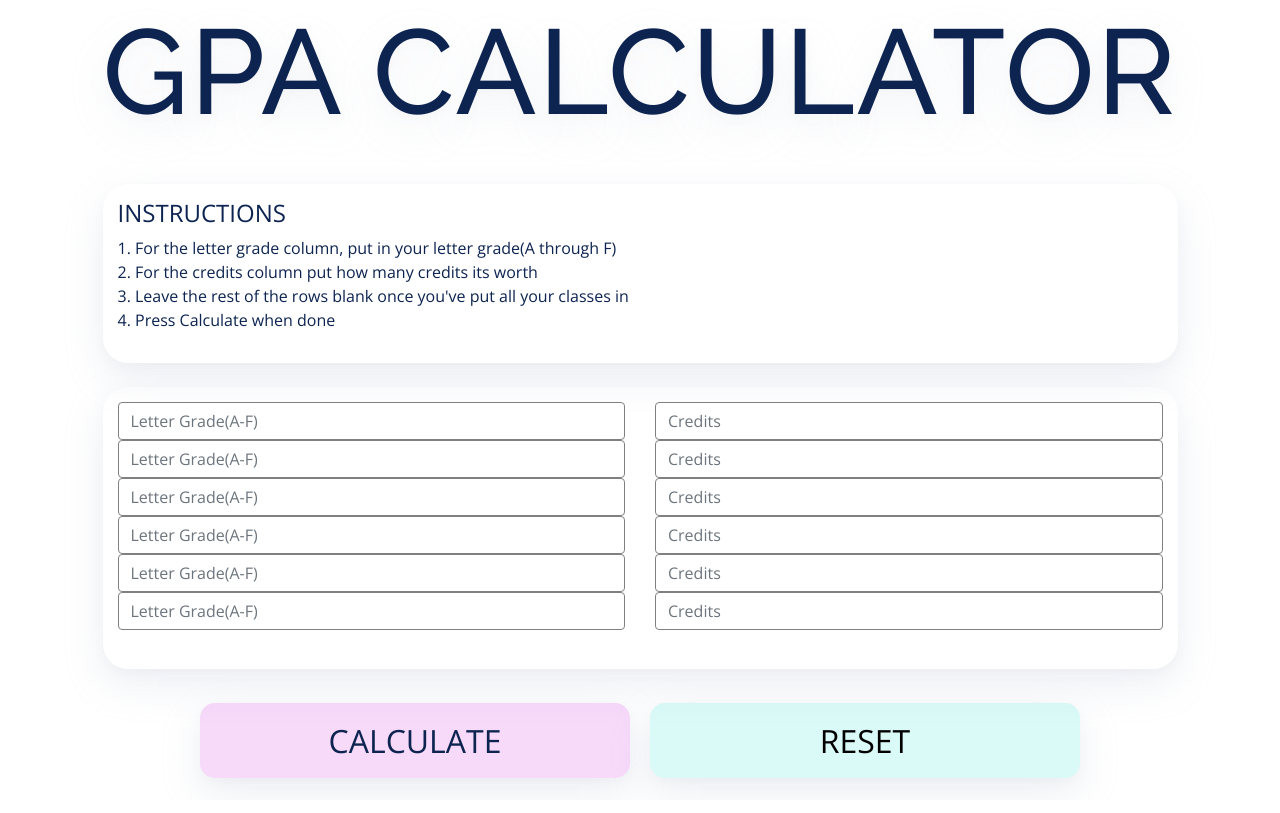
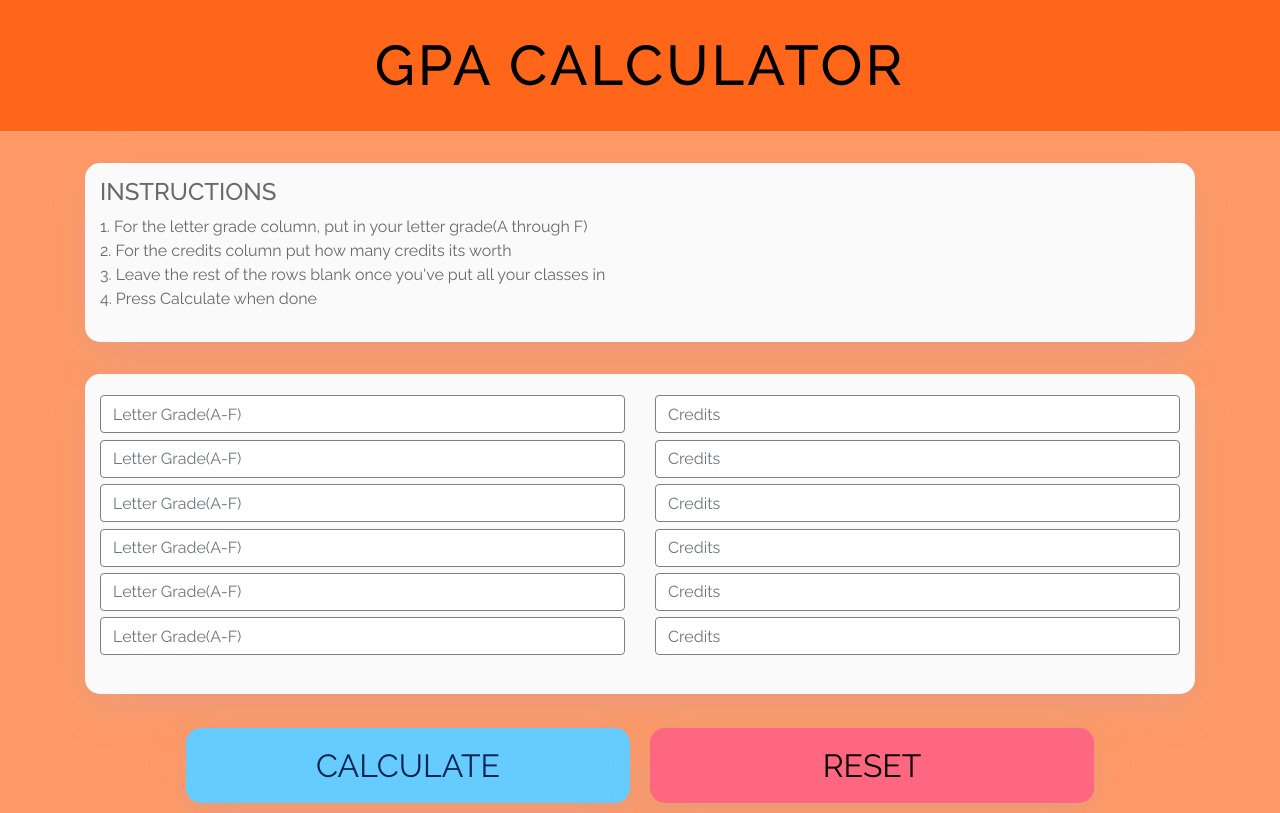
Before and after one commit to papaJCL/GPA-Calculator, a React (Create React App) app in the folder gpa/: page / in a window 1280 px wide. Built offline with nearby package versions, Linux system fonts and the light colour scheme.

Commit message:
Final UI color change

```diff
--- a/gpa/public/index.html
+++ b/gpa/public/index.html
@@ -12,6 +12,8 @@
     <link rel="stylesheet" href="https://maxcdn.bootstrapcdn.com/bootstrap/4.4.1/css/bootstrap.min.css"
     integrity="sha384-Vkoo8x4CGsO3+Hhxv8T/Q5PaXtkKtu6ug5TOeNV6gBiFeWPGFN9MuhOf23Q9Ifjh" crossorigin="anonymous" />
     <link rel="apple-touch-icon" href="%PUBLIC_URL%/logo192.png" />
+    <link rel="stylesheet" href="https://fonts.googleapis.com/css?family=Roboto:300,400,500,700&display=swap" />
+
     <link href="https://fonts.googleapis.com/css2?family=Open+Sans:ital@0;1&family=Raleway:wght@400;500;700&display=swap"
     rel="stylesheet">
     <!--
@@ -28,7 +30,7 @@
       work correctly both with client-side routing and a non-root public URL.
       Learn how to configure a non-root public URL by running `npm run build`.
     -->
-    <title>React App</title>
+    <title>GPA Calculator</title>
   </head>
   <body>
     <noscript>You need to enable JavaScript to run this app.</noscript>
--- a/gpa/src/App.css
+++ b/gpa/src/App.css
@@ -1,17 +1,17 @@
 body {
     height: 100%;
-    display:flex;
-    font-family: 'Open Sans', sans-serif;
-    color:#0D2451;
-    background-color:#FFFFFF;
+    /* display:flex; */
+    font-family: 'raleway', sans-serif;
+    color:#696969;
+    background-color:#FF9966;
     justify-content:center;
-    align-items:center;
+    /* align-items:center; */
     font-size: 16px;
-    white-space: pre-wrap;
 }
 
 .swal2-popup .swal2-styled:focus {
     box-shadow: none !important;
 }
 
+
 button:focus {outline:0;}
--- a/gpa/src/App.js
+++ b/gpa/src/App.js
@@ -11,14 +11,14 @@ import './App.css'
 // STYLED COMPONENTS =========================================================
 
 const Header = styled.h1`
-  text-shadow: 0 5px 10px rgba(154,160,185,.05), 0 15px 40px rgba(166,173,201,.2);
-  color: #0D2451;
-  font-family:'raleway';
+  background-color: #ff661a;
+  color: black;
   text-transform: uppercase;
-  font-size: 7.5em;
+  font-size: 3.5em;
   padding-bottom: 2rem;
+  padding-top: 2rem;
   font-family: 'Raleway', sans-serif;
-  letter-spacing: 2px;
+  letter-spacing: 3px;
   text-align: center;
   @media (max-width: 656px) {
     font-size: 2.5em;
@@ -26,9 +26,12 @@ const Header = styled.h1`
 `
 
 const InstructionsBox = styled.div`
+  margin-top: 2rem;
+  white-space: pre-line;
+  background: #fafafa;
   box-shadow: 0 5px 10px rgba(154,160,185,.05), 0 15px 40px rgba(166,173,201,.2);
   padding: 15px;
-  border-radius: 25px;
+  border-radius: 15px;
 `
 
 const CalculateButton = styled.button`
@@ -40,7 +43,7 @@ const CalculateButton = styled.button`
   width: 40%;
   border: none;
   color:#0D2451;
-  background-color:#F7D9FA;
+  background-color:#66ccff;
   padding: 14px 28px;
   font-size: 32px;
   cursor: pointer;
@@ -66,7 +69,7 @@ const ResetButton = styled.button`
   display: inline-block;
   width: 40%;
   border: none;
-  background-color: #D9FAF7;
+  background-color: #ff6680;
   padding: 14px 28px;
   font-size: 32px;
   cursor: pointer;
@@ -84,6 +87,7 @@ const ResetButton = styled.button`
 `;
 
 const Styles = styled.div`
+  margin-top: .4rem;
     .form-control:focus {
         border-color: grey;
         box-shadow: 0px 1px 1px rgba(0, 0, 0, 0.075) inset, 0px 0px 0px grey;
@@ -103,6 +107,7 @@ const Styles = styled.div`
       }
     }
 `;
+
 // ===========================================================================
 // ===========================================================================
 
@@ -312,16 +317,13 @@ function App() {
     return (
       <Fade bottom >
         <InstructionsBox>
-          <div className="display-linebreak">
-            <h4 className="w3">INSTRUCTIONS</h4>
-            <div className="hr" />
-            <p className="w3-text-grey">
+            <h4>INSTRUCTIONS</h4>
+            <p >
               {"1. For the letter grade column, put in your letter grade(A through F)\n" +
                 "2. For the credits column put how many credits its worth\n" +
                 "3. Leave the rest of the rows blank once you've put all your classes in\n" +
                 "4. Press Calculate when done"}
             </p>
-          </div>
         </InstructionsBox>
       </Fade>
     )
@@ -330,10 +332,9 @@ function App() {
 
   return (
     <div>
+      <Header>Gpa Calculator</Header>
       <Container>
-        <Header>Gpa Calculator</Header>
         {instructions()}
-        <br />
         {renderInputs()}
         <br />
         <center>
@@ -343,7 +344,7 @@ function App() {
           <ResetButton onClick={resetToBaseState} >
             RESET
           </ResetButton>
-          </center>
+        </center>
       </Container>
     </div>
   )
```
Also changed, not shown: 1 other file (tests, documents, lock files or other folders).
